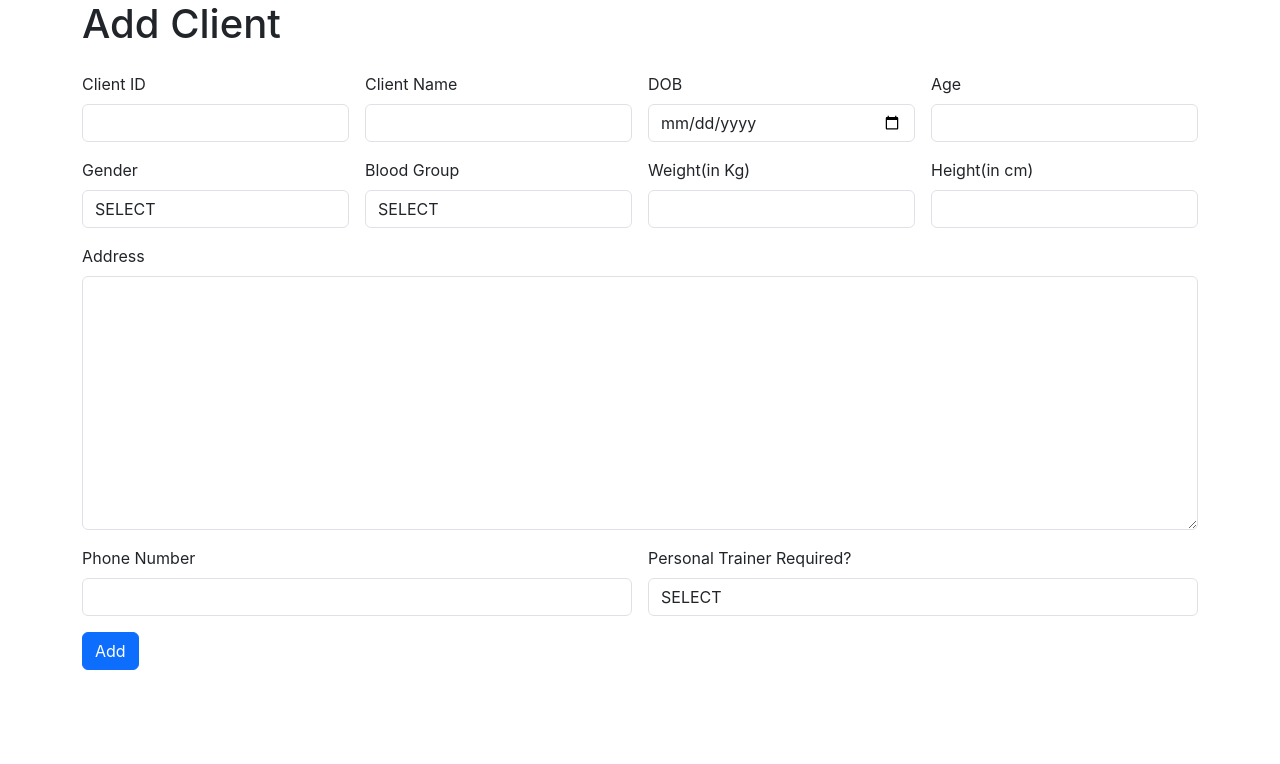
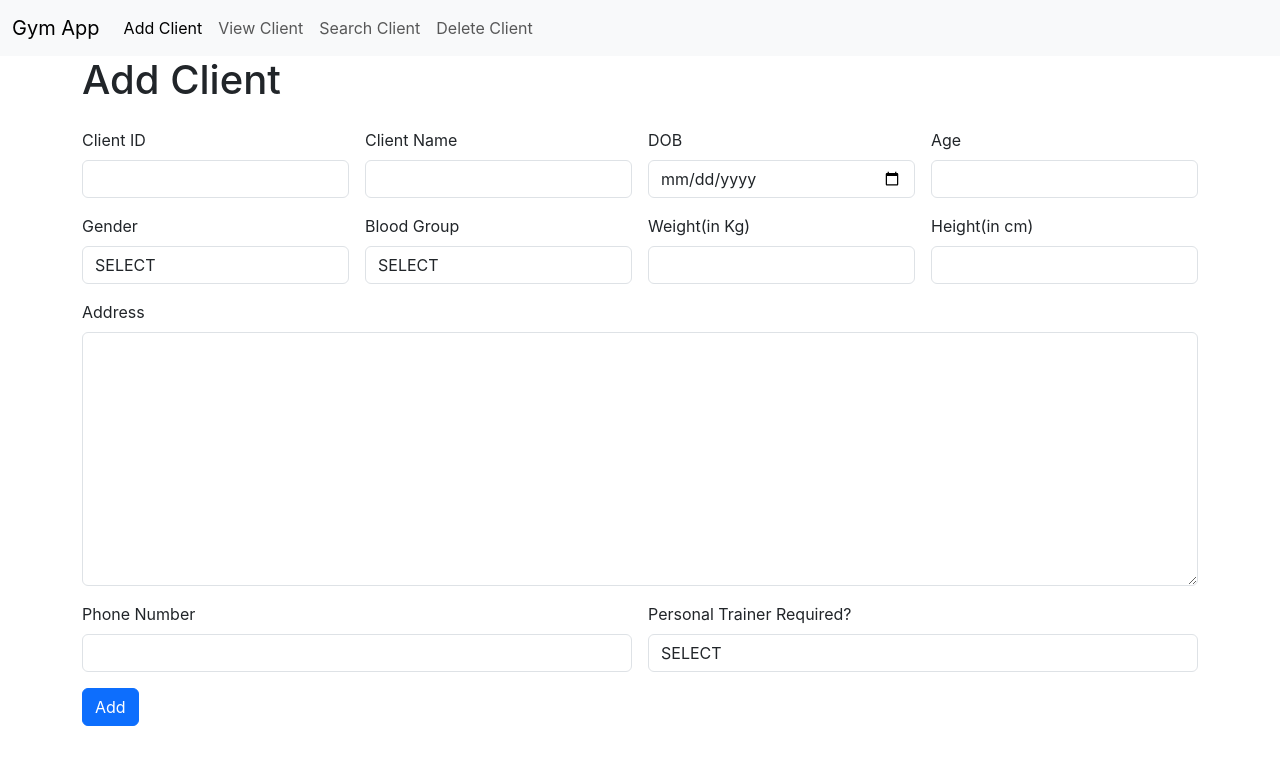
Before and after one commit to Sree1710/gym-app-frontend, a React (Create React App) app: page /addg in a window 1280 px wide. Shown: the top 764 px of the page. Built offline with nearby package versions, Linux system fonts and the light colour scheme.

Commit message:
Modified component HeaderTab

```diff
--- a/src/Components/AddClient.jsx
+++ b/src/Components/AddClient.jsx
@@ -1,5 +1,6 @@
 import axios from 'axios'
 import React, { useState } from 'react'
+import HeaderTab from './HeaderTab'
 
 const AddClient = () => {
     const [inputField,setInputField]=useState(
@@ -29,6 +30,7 @@ const AddClient = () => {
     }
   return (
     <div>
+        <HeaderTab/>
         <div className="container">
             <div className="row">
                 <div className="col col-12 col-sm-12 col-md-12 col-lg-12 col-xl-12 col-xxl-12">
--- a/src/Components/SearchClient.jsx
+++ b/src/Components/SearchClient.jsx
@@ -1,5 +1,6 @@
 import axios from 'axios'
 import React, { useState } from 'react'
+import HeaderTab from './HeaderTab'
 
 const SearchClient = () => {
     const [inputField, setInputField] = useState(
@@ -33,6 +34,7 @@ const SearchClient = () => {
 
     return (
         <div>
+            <HeaderTab/>
             <div className="container">
                 <div className="row">
                     <div className="col col-12 col-sm-12 col-md-12 col-lg-12 col-xl-12 col-xxl-12">
--- a/src/Components/ViewClient.jsx
+++ b/src/Components/ViewClient.jsx
@@ -1,5 +1,6 @@
 import axios from 'axios'
 import React, { useEffect, useState } from 'react'
+import HeaderTab from './HeaderTab'
 
 const ViewClient = () => {
     const [gymData, setGymData] = useState(
@@ -22,6 +23,7 @@ const ViewClient = () => {
     useEffect(() => { getData() }, [])
     return (
         <div>
+            <HeaderTab/>
             <div className="container">
                 <div className="row">
                     <div className="col col-12 col-sm-12 col-md-12 col-lg-12 col-xl-12 col-xxl-12">
```
